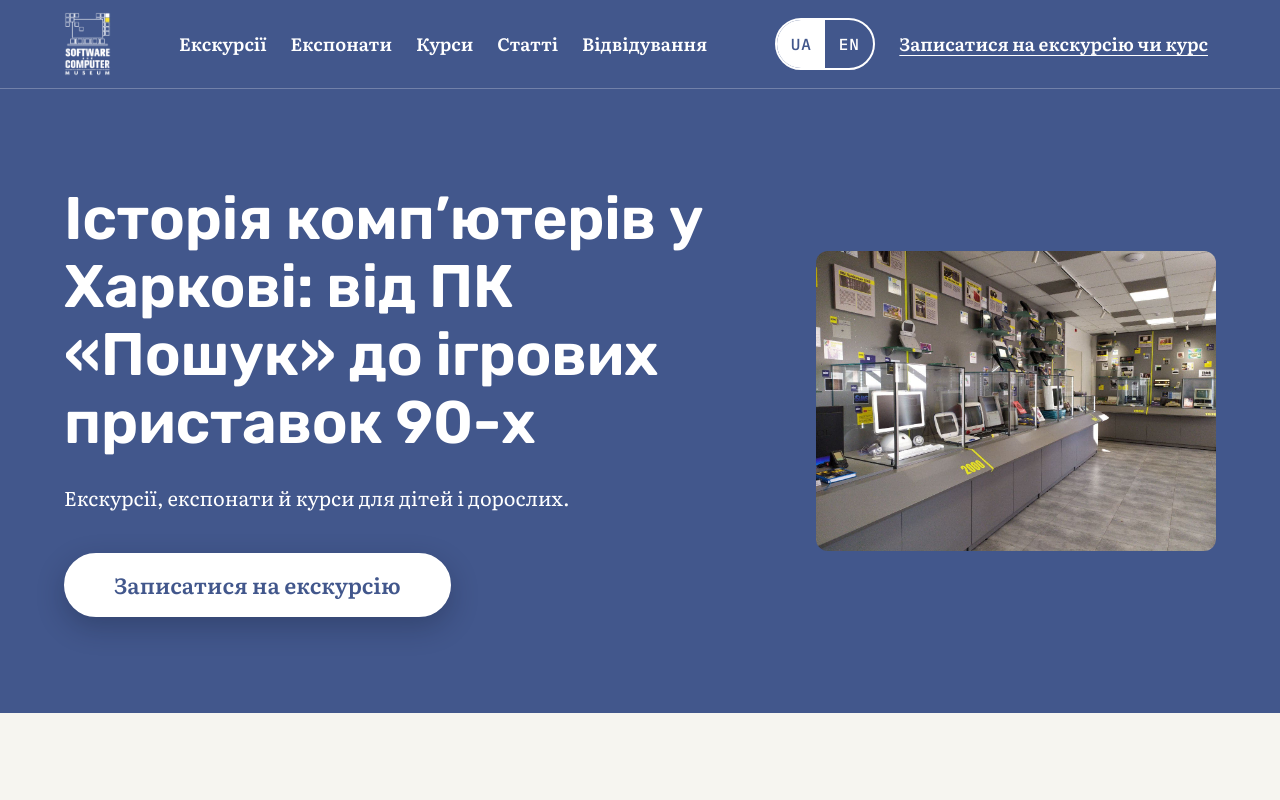
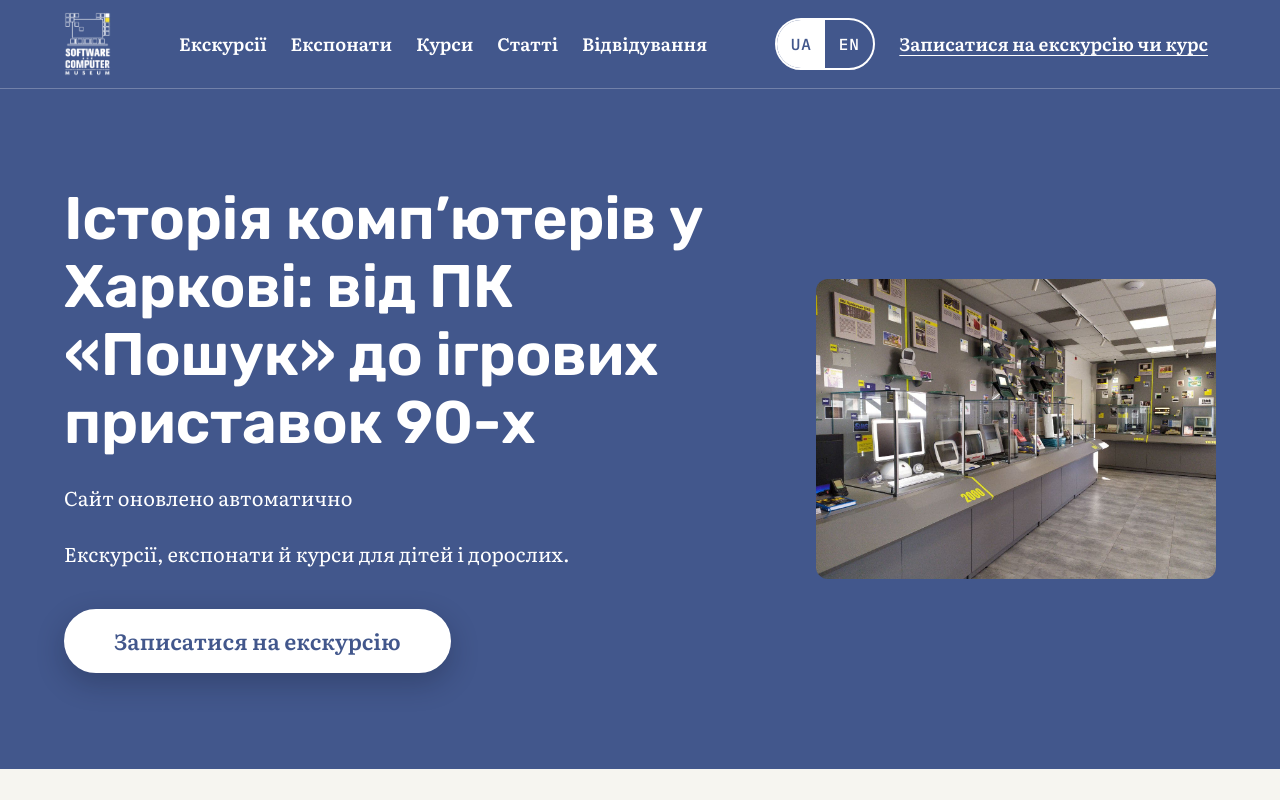
Before and after one commit to mariiakyrykovych/kurs-web-, a plain HTML site: page index.html in a window 1280 px wide. Shown: the top 800 px of the page. Drawn offline with Linux system fonts and the light colour scheme.

Commit message:
Додати на головній під заголовком фразу «Сайт оновлено автоматично»
Новий абзац у блоці hero (index.html) одразу під h1 — для перевірки
публікації змін.

Co-Authored-By: Claude Opus 5.5 <noreply@anthropic.com>

```diff
--- a/index.html
+++ b/index.html
@@ -41,6 +41,7 @@
       <div class="container">
         <div class="hero-text">
           <h1 id="hero-title">Історія комп’ютерів у Харкові: від ПК «Пошук» до ігрових приставок 90-х</h1>
+          <p class="hero-lead">Сайт оновлено автоматично</p>
           <p class="hero-lead">Екскурсії, експонати й курси для дітей і дорослих.</p>
           <a class="btn btn-hero" href="#signup">Записатися на екскурсію</a>
         </div>
```
